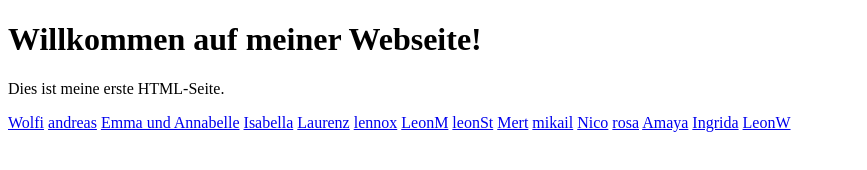
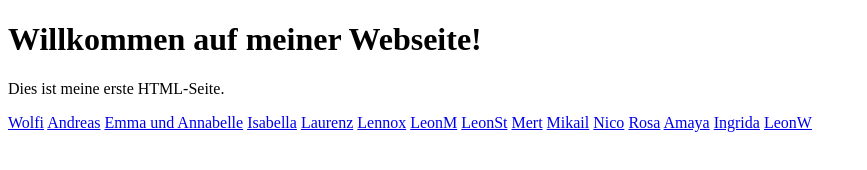
Before and after one commit to crashbaccoon/Platanen2025, a plain HTML site: page index.html in a window 1280 px wide. Shown: the whole page, without its empty margins (0-867 px from the left). Drawn offline with Linux system fonts and the light colour scheme.

Commit message:
Update index.html

```diff
--- a/index.html
+++ b/index.html
@@ -9,17 +9,17 @@
    					 <h1>Willkommen auf meiner Webseite!</h1>
     					<p>Dies ist meine erste HTML-Seite.</p>
 					<a href="Wolfi.html">Wolfi</a>
-					<a href="Andreas.html">andreas</a>
+					<a href="Andreas.html">Andreas</a>
 					<a href="EmmaundAnnabelle.html">Emma und Annabelle</a>
 					<a href="Isabella.html">Isabella</a>
 					<a href="Laurenz.html">Laurenz</a>
-					<a href="Lennox.html">lennox</a>
+					<a href="Lennox.html">Lennox</a>
 					<a href="LeonM.html">LeonM</a>
-					<a href="LeonSt.html">leonSt</a>
+					<a href="LeonSt.html">LeonSt</a>
 					<a href="Mert.html">Mert</a>
-					<a href="Mikail.html">mikail</a>
+					<a href="Mikail.html">Mikail</a>
 					<a href="Nico.html">Nico</a>
-					<a href="Rosa.html">rosa</a>
+					<a href="Rosa.html">Rosa</a>
 					<a href="Amaya.html">Amaya</a>
 					<a href="Ingrida.html">Ingrida</a>
 					<a href="LeonW.html">LeonW</a>
```
